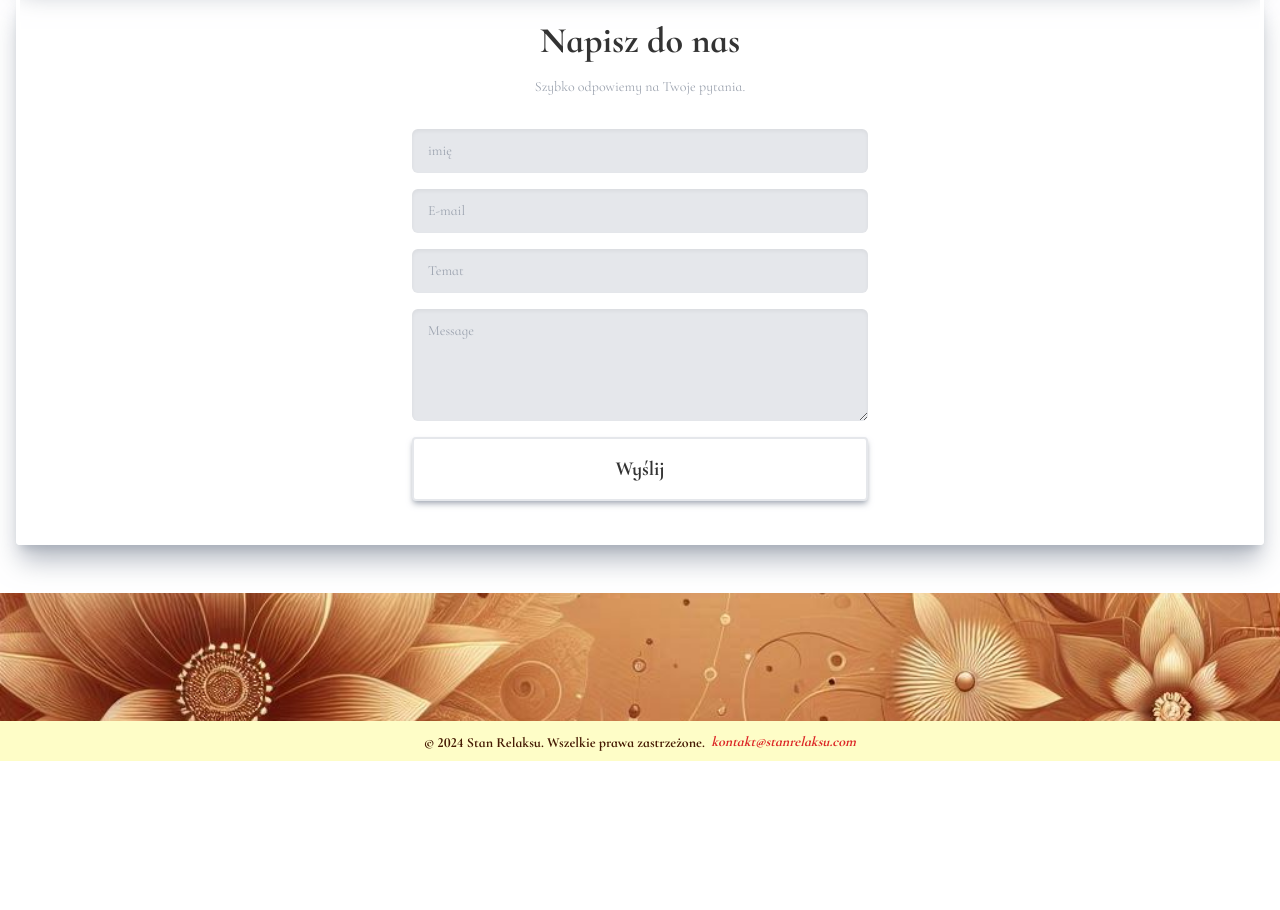
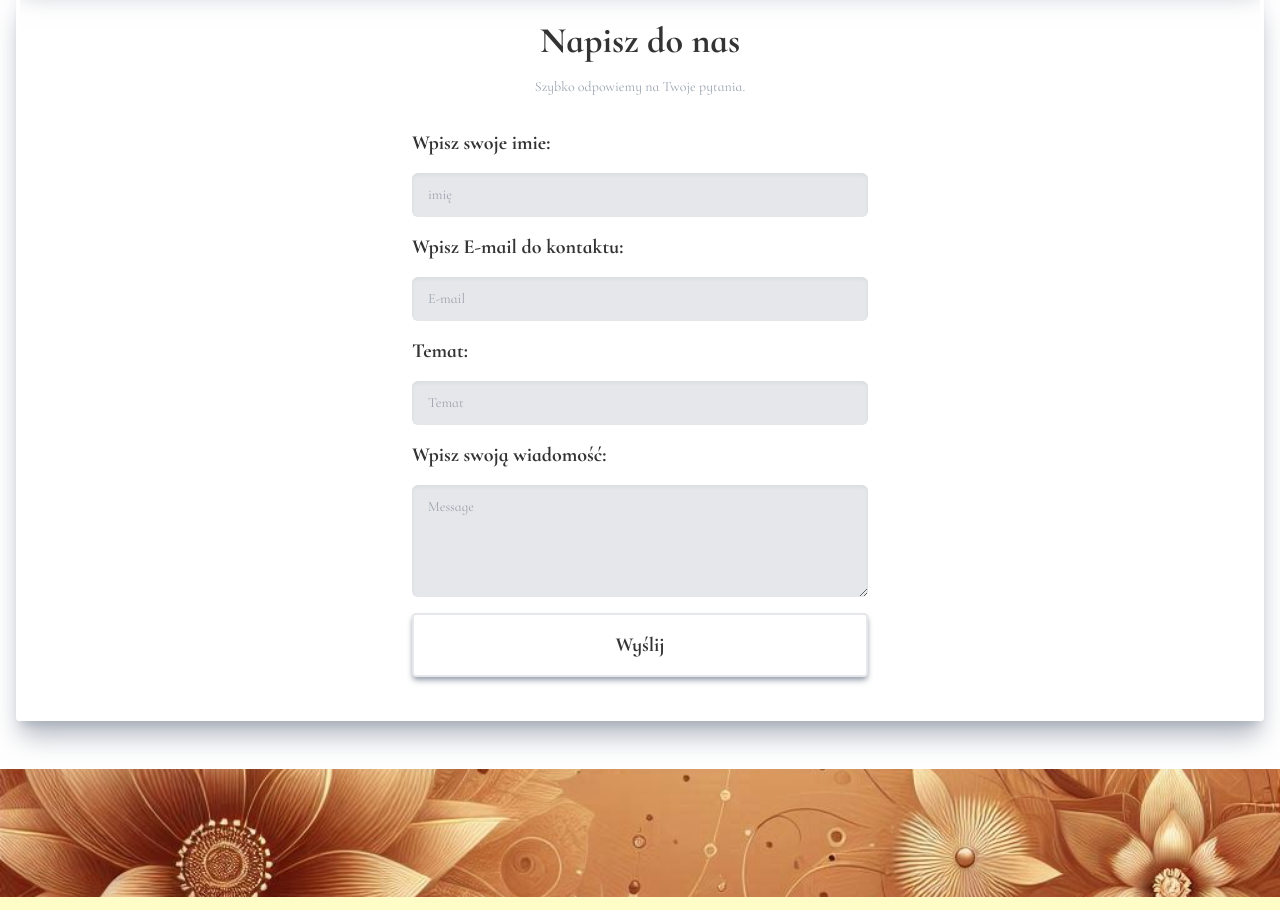
Before and after one commit to PiotrRegulski/stan-relaksu, a Next.js app: page / in a window 1280 px wide. Shown: the part 4720-5630 px from the top of the page. Before the commit the page ends 5481 px from the top, so only its background shows below. Built offline with nearby package versions, Linux system fonts and the light colour scheme.

Commit message:
added label for contact form

```diff
--- a/src/app/contact/page.tsx
+++ b/src/app/contact/page.tsx
@@ -27,11 +27,13 @@ const page = () => {
   }
   return (
     <div className="mx-auto">
-     <PageHeader>Kontakt</PageHeader>
+      <PageHeader>Kontakt</PageHeader>
 
       <div className="grid lg:grid-cols-3 items-center  gap-16 my-24 mx-4 lg:mx-auto max-w-7xl  text-[#333] font-[sans-serif] s">
         <div className=" col-span-2 px-2  shadow-xl rounded border-l-4 border-white  shadow-gray-400/75 min-h-1/3 lg:min-h-max   ">
-          <h2 className="text-4xl font-bold lg:mb-2 py-6 text-center md:text-left">Kontakt</h2>
+          <h2 className="text-4xl font-bold lg:mb-2 py-6 text-center md:text-left">
+            Kontakt
+          </h2>
 
           <p className="text-sm text-gray-400 mt-3  text-center lg:text-left">
             Skontaktuj się z nami w dogodny dla Siebie sposób.
@@ -82,7 +84,9 @@ const page = () => {
               </div>
             </li>
 
-            <h3 className="text-lg font-extrabold mt-3 mx-auto ml-12">Adres:</h3>
+            <h3 className="text-lg font-extrabold mt-3 mx-auto ml-12">
+              Adres:
+            </h3>
             <li className="flex items-center mt-2 mx-auto ml-12 mb-12">
               <div className="bg-[#e6e6e6cf] h-16 w-16 rounded-full flex items-center justify-center shrink-0">
                 <IoIosPin className="w-12 h-12" />
@@ -95,41 +99,54 @@ const page = () => {
                 </address>
               </div>
             </li>
-            <div className="my-3"><MapComponent /></div>
-
-
-
+            <div className="my-3">
+              <MapComponent />
+            </div>
           </ul>
         </div>
         <div className="bg-white px-4 py-4 shadow-xl rounded-xl h-[100%] w-[100%]">
-
           <h3 className="text-4xl font-bold mt-6">Napisz do nas</h3>
           <p className="text-sm text-gray-900 mt-4">
             Szybko odpowiemy na Twoje pytania.
           </p>
 
           <form action={send} className="flex flex-col mt-8 space-y-4">
+            <label htmlFor="name" className="text-xl font-bold ">
+              Wpisz swoje imie:
+            </label>
             <input
               type="text"
+              id="name"
               placeholder="imię"
               name="username"
               className="w-full shadow-inner  rounded-md py-3 px-4 bg-gray-200 text-sm outline-blue-500  text-gray-900 focus:bg-white "
             ></input>
+            <label htmlFor="email" className="text-xl font-bold ">
+              Wpisz E-mail do kontaktu:
+            </label>
             <input
               type="email"
+              id="email"
               placeholder="E-mail"
               name="userEmail"
               className="w-full rounded-md py-3 px-4 bg-gray-200 text-sm outline-blue-500 shadow-inner text-gray-900 focus:bg-white "
             ></input>
+            <label htmlFor="subject" className="text-xl font-bold ">
+              Temat:
+            </label>
             <input
               type="text"
+              id="subject"
               placeholder="Temat"
               name="subject"
               className="w-full rounded-md py-3 px-4 bg-gray-200 text-sm outline-blue-500 shadow-inner text-gray-900 focus:bg-white "
             ></input>
-
+            <label htmlFor="message" className="text-xl font-bold ">
+              Wpisz swoją wiadomość:
+            </label>
             <textarea
               name="message"
+              id="message"
               placeholder="Napisz do mnie"
               rows={5}
               className="w-full rounded-md px-4 bg-gray-200 text-sm pt-3 outline-blue-500 shadow-inner text-gray-900 focus:bg-white "
@@ -141,7 +158,6 @@ const page = () => {
               Wyślij
             </button>
           </form>
-
         </div>
       </div>
     </div>
--- a/src/components/homepage/Contact.tsx
+++ b/src/components/homepage/Contact.tsx
@@ -34,12 +34,9 @@ const Contact = () => {
         gap-4  items-center my-12 md:mx-4 text-[#333] "
       >
         <div className="px-2 shadow-xl rounded border-4 border-white  shadow-gray-400/75 w-full">
-
           <h2 className="text-xl font-bold md:mb-2 py-2 text-center">
             Skontaktuj się z nami w dogodny dla Siebie sposób.
           </h2>
-
-
 
           <div className="flex md:flex-row flex-col justify-around mt-8 font-[sans-serif]">
             <div className="flex flex-col items-center mt-2 mx-auto">
@@ -57,7 +54,9 @@ const Contact = () => {
             </div>
 
             <div className="flex flex-col items-center mt-2 mx-auto">
-                <h3 className="text-lg font-extrabold  text-center my-2 ">Napisz:</h3>
+              <h3 className="text-lg font-extrabold  text-center my-2 ">
+                Napisz:
+              </h3>
               <div className="bg-[#e6e6e6cf] h-16 w-16 rounded-full flex items-center justify-center shrink-0 my-2">
                 <MdEmail className="w-12 h-12" />
               </div>
@@ -68,9 +67,10 @@ const Contact = () => {
               </div>
             </div>
 
-
             <div className="flex flex-col items-center mt-2 mx-auto">
-              <h3 className="text-lg font-extrabold  text-center my-2">Socials:</h3>
+              <h3 className="text-lg font-extrabold  text-center my-2">
+                Socials:
+              </h3>
               <div className=" flex justify-around gap-3 ">
                 <div className="bg-[#e6e6e6cf] h-16 w-16 rounded-full flex items-center justify-center shrink-0 my-2 ">
                   <Link
@@ -95,7 +95,9 @@ const Contact = () => {
             </div>
 
             <div className="flex flex-col items-center mt-2 mx-auto">
-              <h3 className="text-lg font-extrabold  text-center my-2">Adres:</h3>
+              <h3 className="text-lg font-extrabold  text-center my-2">
+                Adres:
+              </h3>
               <div className="bg-[#e6e6e6cf] h-16 w-16 rounded-full flex items-center justify-center shrink-0 my-2">
                 <IoIosPin className="w-12 h-12" />
               </div>
@@ -107,7 +109,6 @@ const Contact = () => {
                 </address>
               </div>
             </div>
-
           </div>
           <div className="my-5">
             <MapComponent />
@@ -120,34 +121,41 @@ const Contact = () => {
           </p>
 
           <form action={send} className="flex flex-col mt-8 space-y-4 lg:mx-96">
+            <label htmlFor="name" className="text-xl font-bold ">Wpisz swoje imie:</label>
             <input
               type="text"
+              id="name"
               placeholder="imię"
               name="username"
               className="w-full rounded-md py-3 px-4 bg-gray-200 text-sm outline-blue-500 shadow-inner focus:bg-white "
             ></input>
+            <label htmlFor="email" className="text-xl font-bold ">Wpisz E-mail do kontaktu:</label>
             <input
               type="email"
+              id="email"
               placeholder="E-mail"
               name="userEmail"
               className="w-full rounded-md py-3 px-4 bg-gray-200 text-sm outline-blue-500 shadow-inner focus:bg-white "
             ></input>
+            <label htmlFor="subject" className="text-xl font-bold ">Temat:</label>
             <input
               type="text"
+              id="subject"
               placeholder="Temat"
               name="subject"
               className="w-full rounded-md py-3 px-4 bg-gray-200 text-sm outline-blue-500 shadow-inner focus:bg-white "
             ></input>
-
+            <label htmlFor="message" className="text-xl font-bold ">Wpisz swoją wiadomość:</label>
             <textarea
               name="message"
+              id="message"
               placeholder="Message"
               rows={5}
               className="w-full rounded-md px-4 bg-gray-200 text-sm pt-3 outline-blue-500 shadow-inner focus:bg-white "
             ></textarea>
             <button
               type="submit"
-              className=" hover:shadow-xl shadow-md shadow-gray-400/75 text-xl  border-2 rounded border-gray-200 bg-white hover:border-gray-200 px-6 py-4 mb-24 font-bold  text-amber-70 hover:text-white focus:outline-none focus:shadow-outline"
+              className=" hover:shadow-xl shadow-md shadow-gray-400 text-xl  border-2 rounded border-gray-200 bg-white hover:border-blue-500 px-6 py-4 mb-24 font-bold  text-amber-70 hover:text-black focus:outline-none focus:shadow-outline"
             >
               Wyślij
             </button>
```
Lines whose indentation alone changed are shown as unchanged.
